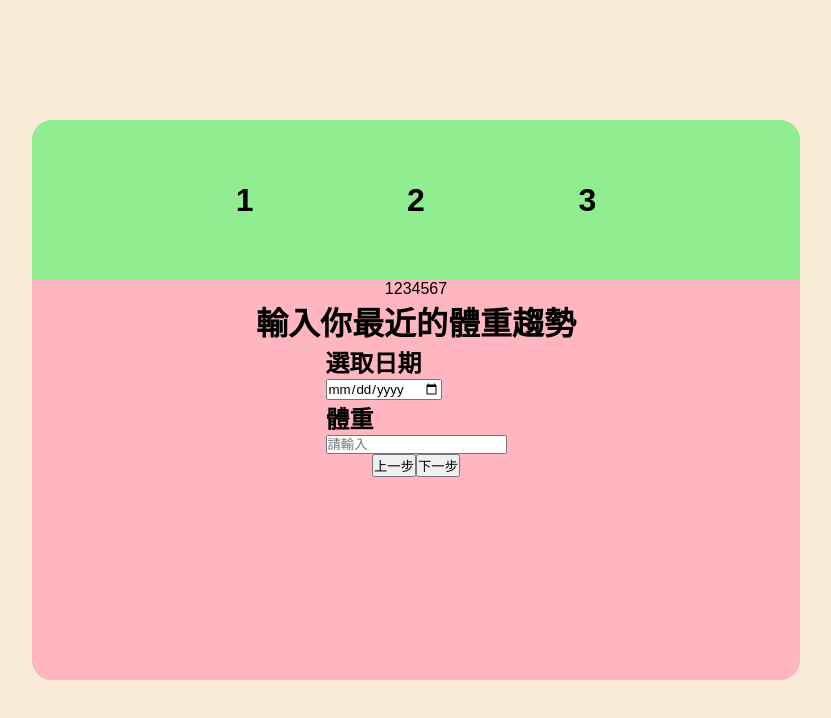
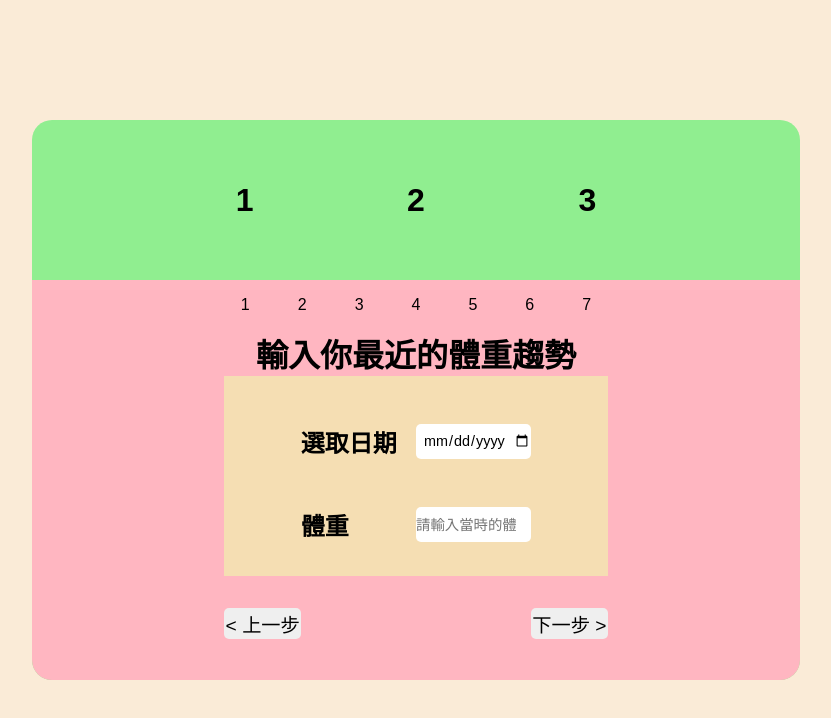
Before and after one commit to freddy990117/Fitness-Dashboard, a React (Vite) app: page /setup in a window 1280 px wide. Shown: the top 718 px of the page, without its empty margins (224-1055 px from the left). Built offline with nearby package versions, Linux system fonts and the light colour scheme; no server answers.

Commit message:
chore : Setup css for weight form

```diff
--- a/src/pages/Setup.jsx
+++ b/src/pages/Setup.jsx
@@ -40,14 +40,13 @@ const Setup = () => {
               <input
                 type="date"
                 id="date"
-                placeholder=""
                 value={inputDate}
                 onChange={(e) => setInputDate(e.target.value)}
               />
             </div>
             <div className="weight">
               <h2>體重</h2>
-              <input type="number" id="weight" placeholder="請輸入" />
+              <input type="number" id="weight" placeholder="請輸入當時的體重" />
             </div>
           </div>
           <div className="input-btn">
@@ -56,14 +55,14 @@ const Setup = () => {
                 setWeightStep((prev) => prev - 1);
               }}
             >
-              上一步
+              {" < "}上一步
             </button>
             <button
               onClick={() => {
                 setWeightStep((prev) => prev + 1);
               }}
             >
-              下一步
+              下一步{" > "}
             </button>
 
             {/* // TODO 前往下一個表格的按鈕，後面會做條件判斷，先 command */}
--- a/src/styles/setup.css
+++ b/src/styles/setup.css
@@ -34,4 +34,62 @@
   display: flex;
   flex-direction: column;
   align-items: center;
+}
+.setup .form-setting .weight-input {
+  display: flex;
+  align-items: center;
+}
+.setup .form-setting .weight-input .weight-bar {
+  display: flex;
+  align-items: center;
+  justify-content: center;
+  width: 60%;
+  gap: 3rem;
+  margin: 1rem 0;
+}
+.setup .form-setting .weight-input .form-input {
+  display: flex;
+  flex-direction: column;
+  align-items: center;
+  background-color: wheat;
+  width: 50%;
+  height: 50%;
+}
+.setup .form-setting .weight-input .form-input .date,
+.setup .form-setting .weight-input .form-input .weight {
+  display: flex;
+  justify-content: center;
+  width: 100%;
+}
+.setup .form-setting .weight-input .form-input .date h2,
+.setup .form-setting .weight-input .form-input .weight h2 {
+  align-items: center;
+  width: 30%;
+}
+.setup .form-setting .weight-input .form-input .date input,
+.setup .form-setting .weight-input .form-input .weight input {
+  width: 30%;
+  border-radius: 5px;
+  border: none;
+  text-decoration: none;
+  font-size: 0.9rem;
+  text-align: center;
+}
+.setup .form-setting .weight-input .form-input .date {
+  margin: 3rem 0;
+}
+.setup .form-setting .weight-input .input-btn {
+  display: flex;
+  align-items: center;
+  justify-content: space-between;
+  text-align: center;
+  width: 50%;
+  margin-top: 2rem;
+}
+.setup .form-setting .weight-input .input-btn button {
+  cursor: pointer;
+  font-size: 1.2rem;
+  border: 0;
+  border-radius: 5px;
+  padding: 0.1rem;
 }/*# sourceMappingURL=setup.css.map */
--- a/src/styles/setup.scss
+++ b/src/styles/setup.scss
@@ -34,6 +34,60 @@
       align-items: center;
     }
     .weight-input {
+      display: flex;
+      align-items: center;
+      .weight-bar {
+        display: flex;
+        align-items: center;
+        justify-content: center;
+        width: 60%;
+        gap: 3rem;
+        margin: 1rem 0;
+      }
+      .form-input {
+        display: flex;
+        flex-direction: column;
+        align-items: center;
+        background-color: wheat;
+        width: 50%;
+        height: 50%;
+        .date,
+        .weight {
+          display: flex;
+          justify-content: center;
+          width: 100%;
+          h2 {
+            align-items: center;
+            width: 30%;
+          }
+          input {
+            width: 30%;
+            border-radius: 5px;
+            border: none;
+            text-decoration: none;
+            font-size: 0.9rem;
+            text-align: center;
+          }
+        }
+        .date {
+          margin: 3rem 0;
+        }
+      }
+      .input-btn {
+        display: flex;
+        align-items: center;
+        justify-content: space-between;
+        text-align: center;
+        width: 50%;
+        margin-top: 2rem;
+        button {
+          cursor: pointer;
+          font-size: 1.2rem;
+          border: 0;
+          border-radius: 5px;
+          padding: 0.1rem;
+        }
+      }
     }
     .count-input {
     }
```
Also changed, not shown: 1 other file (tests, documents, lock files or other folders).
